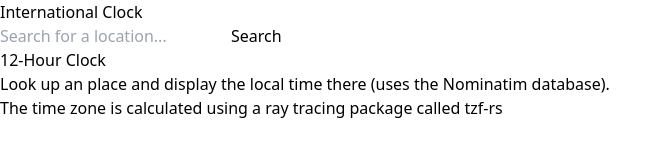
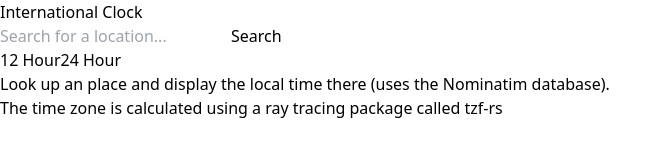
Before and after one commit to farmeroy/intl-clock, a React (Vite) app: page / in a window 1280 px wide. Shown: the top 160 px of the page, without its empty margins (0-671 px from the left). Built offline with nearby package versions, Linux system fonts and the light colour scheme.

Commit message:
radio buttons for clock format

```diff
--- a/src/App.tsx
+++ b/src/App.tsx
@@ -2,7 +2,6 @@
 import Clock from "./components/Clock/Clock";
 import { TimeProvider } from "./contexts/TimeProvider";
 import PlacesSearch from "./components/PlacesSearch/PlacesSearch";
-import { useTime } from "./contexts/useTimeProvider";
 import ClockFormatToggleButton from "./components/ClockFormatToggleButton/ClockFomatToggleButton";
 
 export type NominatimPlace = {
@@ -58,7 +57,6 @@
       <div className="flex flex-col justify-between">
         <div className="h-full min-h-[90vh]">
           <PlacesSearch onSelectPlace={addClock} />
-          <ClockFormatToggleButton />
           {clocks.length > 0 ? (
             <div className="flex flex-wrap justify-center">
               {clocks.map(({ place, timeZone }) => (
--- a/src/components/ClockFormatToggleButton/ClockFomatToggleButton.tsx
+++ b/src/components/ClockFormatToggleButton/ClockFomatToggleButton.tsx
@@ -1,10 +1,32 @@
+import { Field, Label, Radio, RadioGroup } from "@headlessui/react";
 import { useTime } from "../../contexts/useTimeProvider";
-import Button from "../Button/Button";
+
+const RadioBtn = ({
+  value,
+  children,
+}: {
+  value: string | number;
+  children: React.ReactNode;
+}) => {
+  return (
+    <Radio
+      value={value}
+      className="w-fit p-2  h-fit  bg-gray disabled:opacity-2 data-[checked]:bg-white data-[checked]:text-black"
+    >
+      {children}
+    </Radio>
+  );
+};
 
 const ClockFormatToggleButton = () => {
-  const { clockFormat, toggleClockFormat } = useTime();
+  const { clockFormat, setClockFormat } = useTime();
   return (
-    <Button onClick={() => toggleClockFormat()}>{clockFormat} Clock</Button>
+    <RadioGroup value={clockFormat} onChange={setClockFormat} className="w-fit">
+      <Field className="flex w-fit items-center  border rounded-lg hover:cursor-pointer">
+        <RadioBtn value="12-Hour">12 Hour</RadioBtn>
+        <RadioBtn value="24-Hour">24 Hour</RadioBtn>
+      </Field>
+    </RadioGroup>
   );
 };
 
--- a/src/components/PlacesSearch/PlacesSearch.tsx
+++ b/src/components/PlacesSearch/PlacesSearch.tsx
@@ -1,6 +1,7 @@
 import { FormEvent, useState } from "react";
 import PlacesModal from "../PlacesModal/PlacesModal";
 import { NominatimPlace } from "../../App";
+import ClockFormatToggleButton from "../ClockFormatToggleButton/ClockFomatToggleButton";
 
 interface PlacesSearchProps {
   onSelectPlace: (arg0: NominatimPlace, timezone: string) => void;
@@ -19,7 +20,6 @@
     e.preventDefault();
     getPlacesHandler();
   };
-
   const getPlacesHandler = async (params = "") => {
     const url = `https://nominatim.openstreetmap.org/search?q=${search}&format=jsonv2${params}`;
     try {
@@ -61,6 +61,7 @@
       />
       <div className="p-4 mx-auto text-center">
         <h1 className="text-xl dark:text-white">International Clock</h1>
+        <div className="flex items-center justify-center">
           <form onSubmit={onSubmitSearch}>
             <input
               placeholder="Search for a location..."
@@ -74,6 +75,8 @@
               Search
             </button>
           </form>
+          <ClockFormatToggleButton />
+        </div>
       </div>
     </>
   );
--- a/src/contexts/TimeProvider.tsx
+++ b/src/contexts/TimeProvider.tsx
@@ -3,7 +3,7 @@
 export interface TimeContextType {
   currentTime: number;
   clockFormat: ClockFormat;
-  toggleClockFormat: () => React.Dispatch<ClockFormat>;
+  setClockFormat: React.Dispatch<ClockFormat>;
 }
 
 type ClockFormat = "12-Hour" | "24-Hour";
@@ -18,10 +18,6 @@
   const [currentTime, setCurrentTime] = useState(Date.now());
   const [clockFormat, setClockFormat] = useState<ClockFormat>("12-Hour");
 
-  const toggleClockFormat = () => {
-    setClockFormat((format) => (format == "12-Hour" ? "24-Hour" : "12-Hour"));
-  };
-
   useEffect(() => {
     const timer = setInterval(() => {
       setCurrentTime(Date.now());
@@ -31,9 +27,7 @@
   }, []);
 
   return (
-    <TimeContext.Provider
-      value={{ currentTime, clockFormat, toggleClockFormat }}
-    >
+    <TimeContext.Provider value={{ currentTime, clockFormat, setClockFormat }}>
       {children}
     </TimeContext.Provider>
   );
```
Lines whose indentation alone changed are shown as unchanged.
